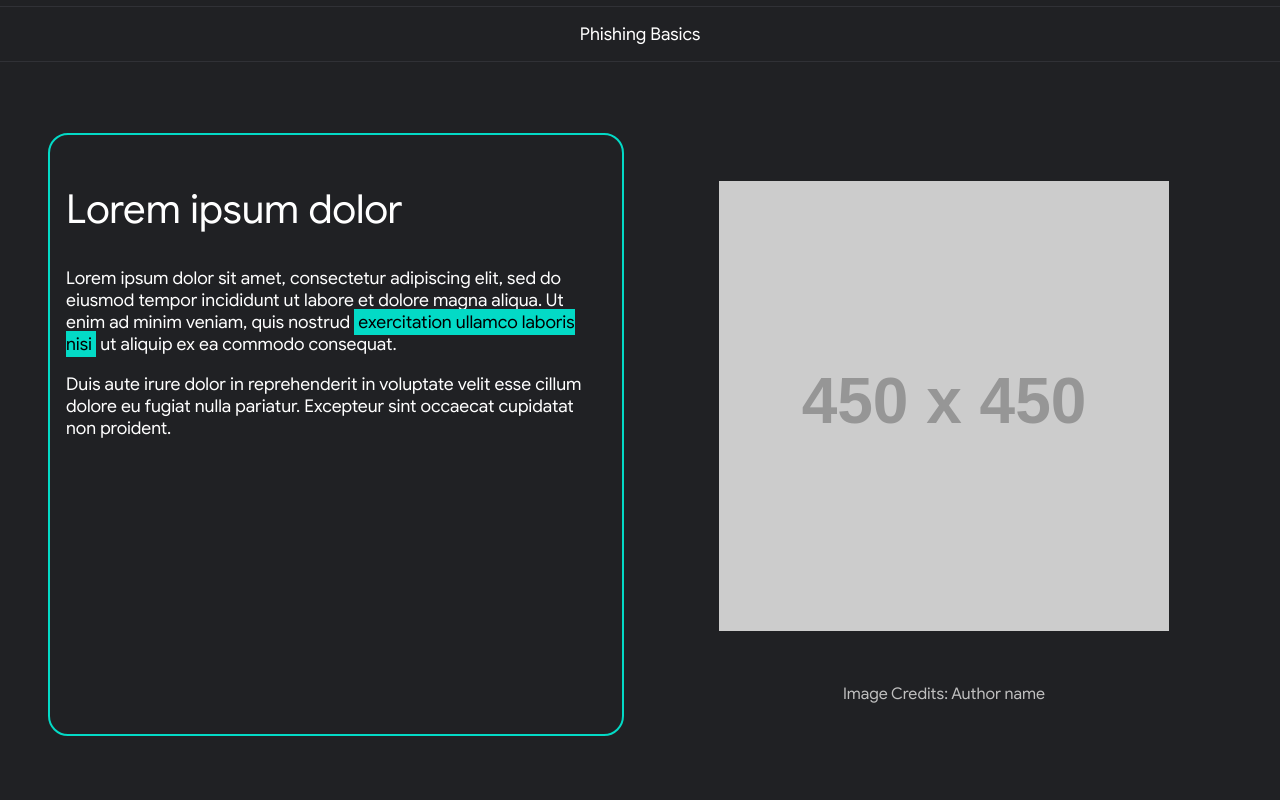
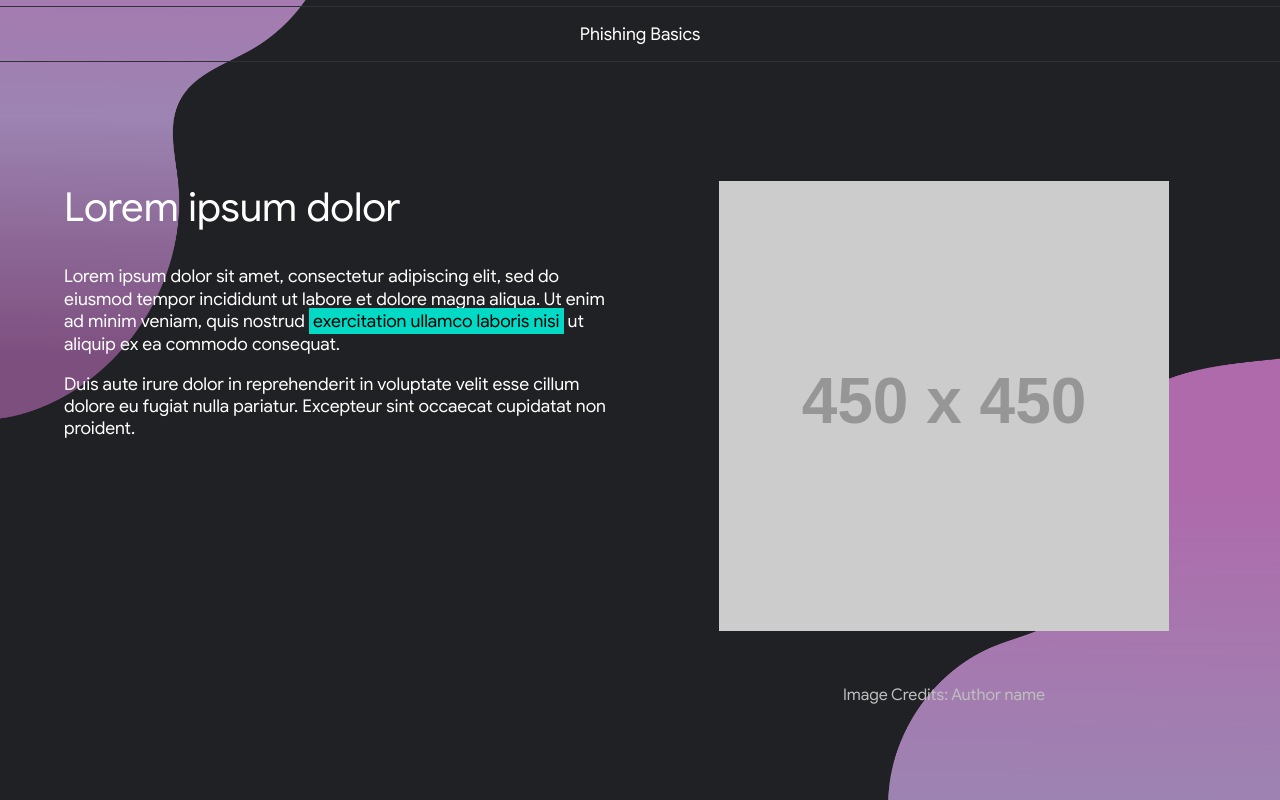
Before and after one commit to MrWebMD/PhishingTraining, a React (Create React App) app: page / in a window 1280 px wide. Shown: the part 580-1380 px from the top of the page. Built offline with nearby package versions, Linux system fonts and the light colour scheme.

Commit message:
Home page background

```diff
--- a/src/App.js
+++ b/src/App.js
@@ -1,4 +1,3 @@
-import Logo from "./Components/Layout/Logo";
 
 function App() {
   return (
@@ -14,7 +13,7 @@ function App() {
           <article>
             <h4 className="contentHeading">Phishing Basics</h4>
             <section className="sectionGrid sectionGrid--2col pageBoundary">
-              <div className="sectionGrid__cell sectionGrid__cell--outline">
+              <div className="sectionGrid__cell">
                 <h2 className="contentHeading">Lorem ipsum dolor</h2>
                 <p>Lorem ipsum dolor sit amet, consectetur adipiscing elit, sed do eiusmod tempor incididunt ut labore et dolore magna aliqua. Ut enim ad minim veniam, quis nostrud <span className="highlight">exercitation ullamco laboris nisi</span> ut aliquip ex ea commodo consequat.</p>
                 <p>Duis aute irure dolor in reprehenderit in voluptate velit esse cillum dolore eu fugiat nulla pariatur. Excepteur sint occaecat cupidatat non proident.</p>
--- a/src/styles/Theme.scss
+++ b/src/styles/Theme.scss
@@ -18,10 +18,15 @@
 body {
   font-family: "Google Sans Regular";
   color: white;
-  background-color: $theme-color-dark1;
+  background: url("../images/blob-bg.png"), $theme-color-dark1;
+  background-size: cover;
+  background-repeat: no-repeat;
   padding: 0;
   margin: 0;
   font-size:1.1rem;
+}
+p {
+  line-height: 1.4rem;
 }
 .websiteLogo {
   width: 175px;
```
Also changed, not shown: src/images/blob-bg.png (added).
